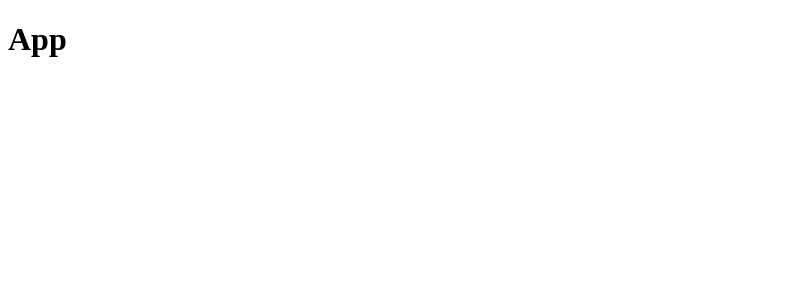
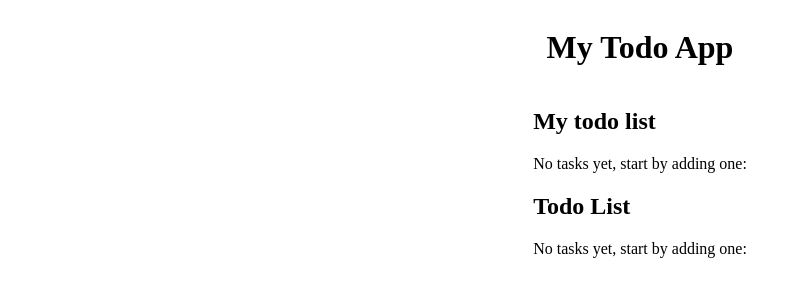
Before and after one commit to chalzie/todo-react-spa, a React (Vite) app: page / in a window 1280 px wide. Shown: the top 300 px of the page, without its empty margins (0-801 px from the left). Built offline with nearby package versions, Linux system fonts and the light colour scheme.

Commit message:
Add todo list component

```diff
--- a/src/App.jsx
+++ b/src/App.jsx
@@ -1,7 +1,17 @@
+import TodoListComponent from "./components/TodoListComponent";
+
+import "./App.scss";
+
 const App = () => {
-    return (
-        <h1>App</h1>
-    )
-}
+  return (
+    <div className="app">
+      <h1 className="my-10">My Todo App</h1>
+
+      <TodoListComponent title="My todo list" />
+
+      <TodoListComponent />
+    </div>
+  );
+};
 
 export default App;
--- /dev/null
+++ b/src/App.scss
@@ -0,0 +1,5 @@
+.app {
+    display: flex;
+    align-items: center;
+    flex-direction: column;
+}
--- /dev/null
+++ b/src/components/TodoListComponent.jsx
@@ -0,0 +1,19 @@
+import { useState } from "react";
+
+const TodoListComponent = ({ title }) => {
+  const [tasksArray, setTasksArray] = useState([]);
+  return (
+    <div className="pa-1 mb-10">
+      <h2 className="mb-2">{title || "Todo List"}</h2>
+
+      {!tasksArray.length && (
+        <span className="font-size-3 italic">
+          No tasks yet, start by adding one:
+        </span>
+      )}
+
+    </div>
+  );
+};
+
+export default TodoListComponent;
```
Also changed, not shown: src/App.css (added).
